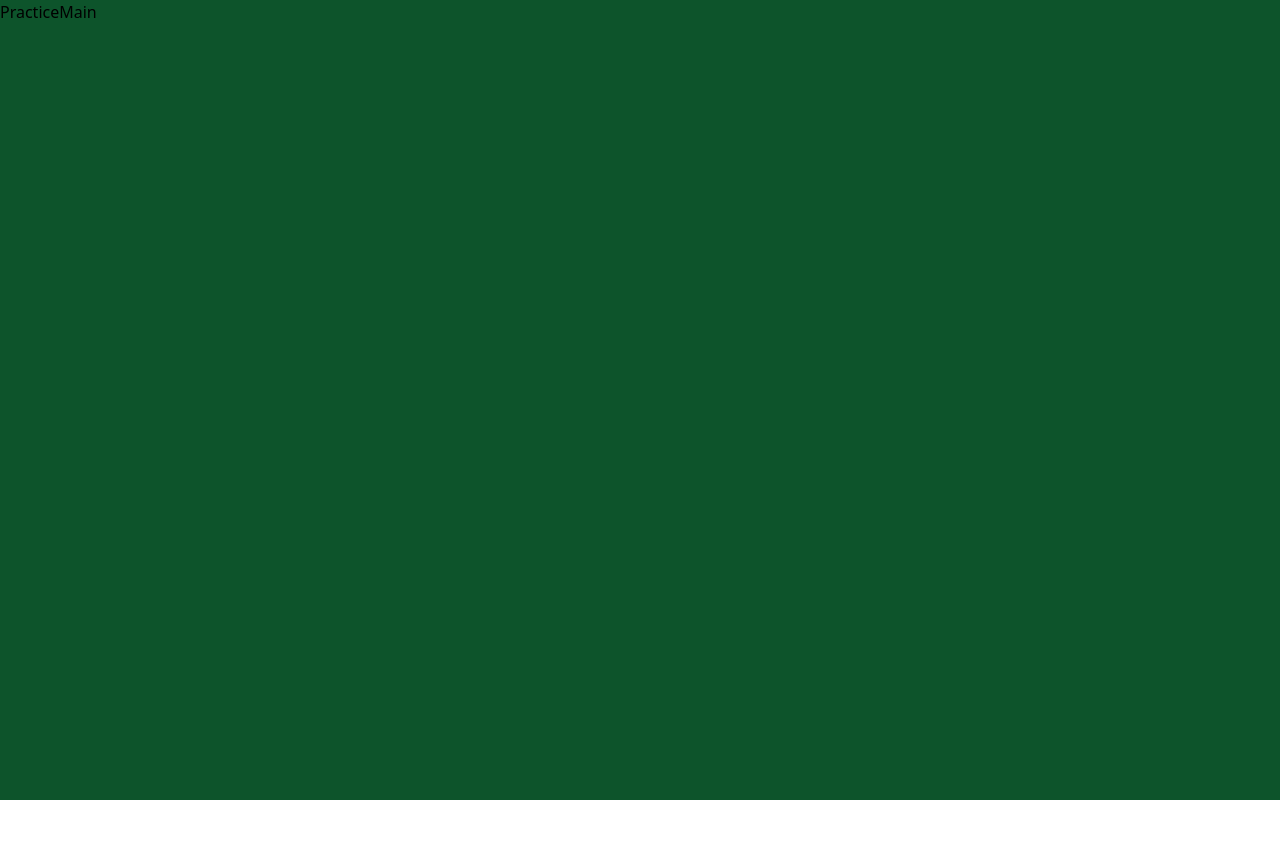
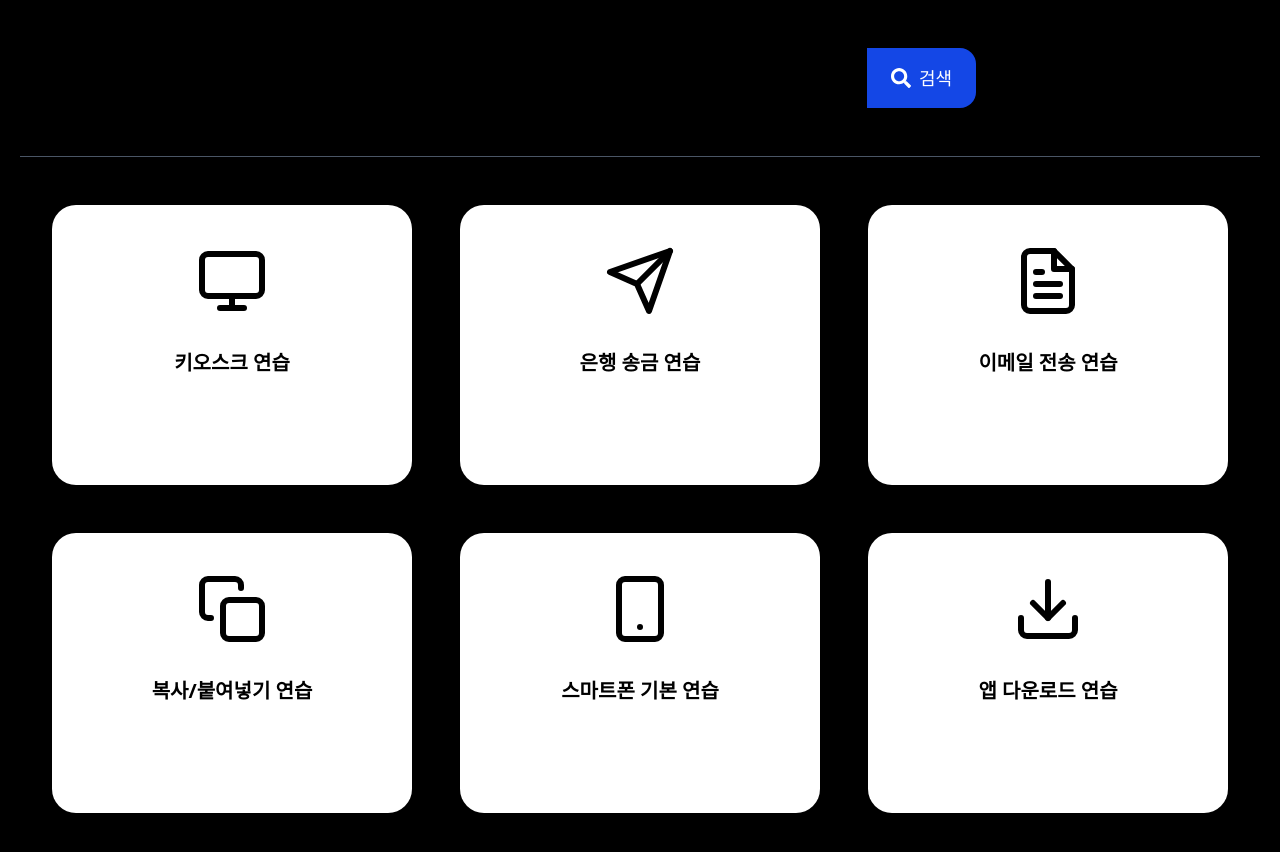
Before and after one commit to chominseo0723/SW_GoDigital, a React (Vite) app: page /practicemain in a window 1280 px wide. Shown: the top 852 px of the page. Before the commit the page ends 800 px from the top, so only its background shows below. Built offline with nearby package versions, Linux system fonts and the light colour scheme.

Commit message:
feat PracticeMain 틀잡기기

```diff
--- a/package.json
+++ b/package.json
@@ -13,6 +13,7 @@
     "@tailwindcss/vite": "^4.1.8",
     "react": "^19.1.0",
     "react-dom": "^19.1.0",
+    "react-icons": "^5.5.0",
     "react-router-dom": "^7.6.1",
     "tailwindcss": "^4.1.8"
   },
--- a/src/Layout.jsx
+++ b/src/Layout.jsx
@@ -3,7 +3,7 @@ import { Outlet } from "react-router-dom";
 
 const Layout = () => {
   return (
-    <div className="min-h-screen bg-green-900">
+    <div className="min-h-screen bg-black">
       <Outlet />
     </div>
   );
--- a/src/pages/Home.jsx
+++ b/src/pages/Home.jsx
@@ -5,7 +5,7 @@ import Img1 from '../assets/Img1.png';
 
 const Home = () => {
   return (
-    <div className="min-h-screen flex flex-col md:flex-row items-center justify-center gap-16 px-8">
+    <div className="min-h-screen flex flex-row items-center justify-center gap-30 px-5">
 
       <div className="flex flex-col items-start">
 
@@ -16,8 +16,8 @@ const Home = () => {
         <Link
           to="/practicemain"
           className="
-            mt-16
-            inline-block px-14 py-10
+            mt-30
+            inline-block px-20 py-15
             text-4xl font-bold
             bg-white text-black
             rounded-3xl
@@ -27,7 +27,7 @@ const Home = () => {
           <span className="italic">Digital 연습 바로가기 </span>
         </Link>
 
-        <div className="mt-20 space-x-5 text-2xl text-gray-300">
+        <div className="mt-20 space-x-10 text-2xl text-gray-300 ml-25">
           <Link to="/login" className="hover:underline">
             로그인
           </Link>
--- a/src/pages/PracticeMain.jsx
+++ b/src/pages/PracticeMain.jsx
@@ -1,9 +1,81 @@
-import React from 'react'
+// src/pages/PracticeMain.jsx
+import React, { useState } from 'react';
+import { Link } from 'react-router-dom';
+import { FaSearch } from 'react-icons/fa';
+import {
+  FiMonitor,      // 키오스크
+  FiSend,         // 은행 송금 (대체 아이콘)
+  FiFileText,     // 이메일 전송
+  FiCopy,         // 복사/붙여넣기
+  FiSmartphone,   // 스마트폰 기본
+  FiDownload,     // 앱 다운로드
+} from 'react-icons/fi';
+
+const PRACTICE_LIST = [
+  { id: 'kiosk',        name: '키오스크 연습',       icon: <FiMonitor   /> },
+  { id: 'remittance',   name: '은행 송금 연습',       icon: <FiSend      /> },
+  { id: 'email',        name: '이메일 전송 연습',     icon: <FiFileText  /> },
+  { id: 'copy',         name: '복사/붙여넣기 연습',   icon: <FiCopy      /> },
+  { id: 'smartphone',   name: '스마트폰 기본 연습',   icon: <FiSmartphone/> },
+  { id: 'appDownload',  name: '앱 다운로드 연습',     icon: <FiDownload  /> },
+];
 
 const PracticeMain = () => {
+  const [keyword, setKeyword] = useState('');
+
+  const filtered = PRACTICE_LIST.filter(p =>
+    p.name.toLowerCase().includes(keyword.toLowerCase().trim())
+  );
+
   return (
-    <div>PracticeMain</div>
-  )
-}
+    <div className="flex flex-col items-center px-5 py-12 gap-12">
+      {/* ── 검색창 ───────────────────────────────── */}
+      <form
+        onSubmit={e => e.preventDefault()}
+        className="w-full max-w-2xl flex"
+      >
+        <input
+          type="text"
+          placeholder="무엇을 연습하고 싶으신가요?"
+          className="flex-1 px-6 py-4 rounded-l-2xl text-black text-lg focus:outline-none"
+          value={keyword}
+          onChange={e => setKeyword(e.target.value)}
+        />
+        <button
+          type="submit"
+          className="flex items-center gap-2 px-6 py-4 bg-blue-700 rounded-r-2xl text-white text-lg hover:bg-blue-800"
+        >
+          <FaSearch className="text-xl" />
+          검색
+        </button>
+      </form>
 
-export default PracticeMain
+      <hr className="w-full border-gray-600" />
+
+      {/* ── 연습 카드 그리드 ─────────────────────── */}
+      <div className="grid grid-cols-1 sm:grid-cols-2 lg:grid-cols-3 gap-12">
+        {filtered.length ? (
+          filtered.map(p => (
+            <Link
+              to={`/practice/${p.id}`}
+              key={p.id}
+              className="flex flex-col items-center bg-white rounded-3xl p-10 w-90 h-70
+                         text-black hover:bg-gray-100 transition"
+            >
+              {/* 아이콘 */}
+              <div className="text-7xl mb-8">{p.icon}</div>
+              {/* 라벨 */}
+              <span className="text-xl font-semibold text-center">{p.name}</span>
+            </Link>
+          ))
+        ) : (
+          <span className="col-span-full text-gray-400 text-lg">
+            “{keyword}”에 해당하는 연습이 없습니다.
+          </span>
+        )}
+      </div>
+    </div>
+  );
+};
+
+export default PracticeMain;
```
Also changed, not shown: 1 other file (tests, documents, lock files or other folders).
